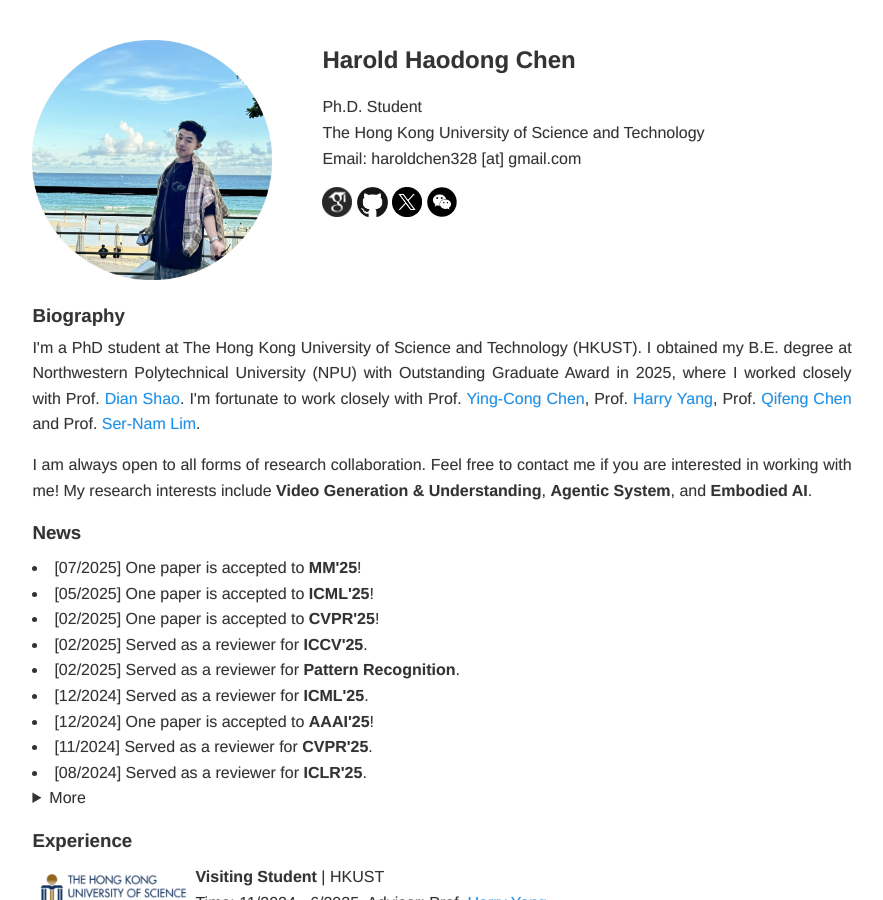
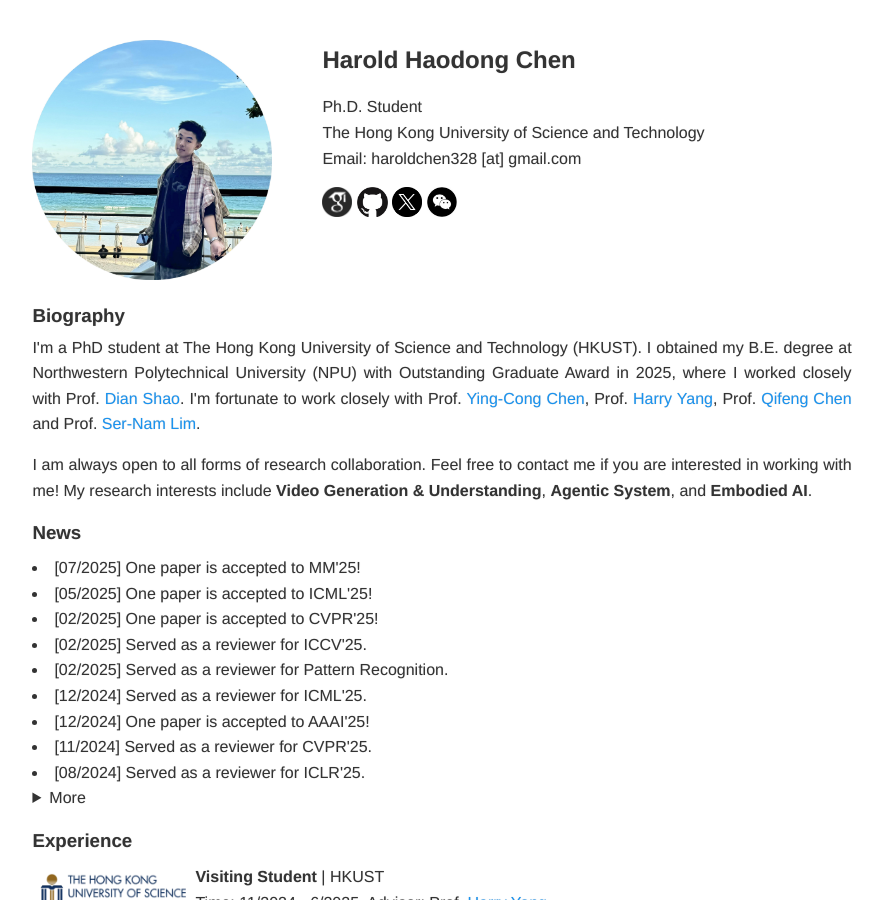
Before and after one commit to HaroldChen19/HaroldChen19.github.io, a Jekyll site: the page built from index.html, in a window 1280 px wide and 900 px high. Shown: the whole window, without its empty margins (198-1081 px from the left). Built offline with Jekyll 4.4.1, drawn with Linux system fonts in a browser that asks for light colours.

Commit message:
Update index.html

```diff
--- a/index.html
+++ b/index.html
@@ -79,39 +79,39 @@ layout: default
 	<h3 class="content-section-list">News</h3>
 	<p>
 	<li>
-		[07/2025] One paper is accepted to <span style="font-weight: bold;">MM'25</span>!
+		[07/2025] One paper is accepted to MM'25!
 	<li>
-		[05/2025] One paper is accepted to <span style="font-weight: bold;">ICML'25</span>!
+		[05/2025] One paper is accepted to ICML'25!
 	<li>
-		[02/2025] One paper is accepted to <span style="font-weight: bold;">CVPR'25</span>!
+		[02/2025] One paper is accepted to CVPR'25!
 	<li>
-		[02/2025] Served as a reviewer for <span style="font-weight: bold;">ICCV'25</span>.
+		[02/2025] Served as a reviewer for ICCV'25.
 	<li>
-		[02/2025] Served as a reviewer for <span style="font-weight: bold;">Pattern Recognition</span>.
+		[02/2025] Served as a reviewer for Pattern Recognition.
 	<!-- <li>
 		[01/2025] Served as a reviewer for ACM TOMM. -->
 	<li>
-		[12/2024] Served as a reviewer for <span style="font-weight: bold;">ICML'25</span>.
+		[12/2024] Served as a reviewer for ICML'25.
 	<li>
-		[12/2024] One paper is accepted to <span style="font-weight: bold;">AAAI'25</span>!
+		[12/2024] One paper is accepted to AAAI'25!
 	<li>
-		[11/2024] Served as a reviewer for <span style="font-weight: bold;">CVPR'25</span>.
+		[11/2024] Served as a reviewer for CVPR'25.
 	<!-- <li>
 		[10/2024] Served as a reviewer for AISTATS'25. -->
 	<li>
-		[08/2024] Served as a reviewer for <span style="font-weight: bold;">ICLR'25</span>.
+		[08/2024] Served as a reviewer for ICLR'25.
 
 	<details><summary>More</summary>
 	<li>
-		[07/2024] Two paper are accepted to <span style="font-weight: bold;">MM'24</span>!
+		[07/2024] Two paper are accepted to MM'24!
 	<li>
-		[05/2024] Served as a reviewer for <span style="font-weight: bold;">NeurIPS'24</span>.
+		[05/2024] Served as a reviewer for NeurIPS'24.
 	<li>
-		[02/2024] Served as a reviewer for <span style="font-weight: bold;">ECCV'24</span>.
+		[02/2024] Served as a reviewer for ECCV'24.
 	<li>
-		[01/2024] Served as a reviewer for <span style="font-weight: bold;">MM'24</span>.
+		[01/2024] Served as a reviewer for MM'24.
 	<li>
-		[01/2024] One paper is accepted to <span style="font-weight: bold;">WWW'24</span> as <span style="font-weight: bold;"><font color="#f00">Oral Presentation</font></span>!
+		[01/2024] One paper is accepted to WWW'24 as <span style="font-weight: bold;"><font color="#f00">Oral Presentation</font></span>!
 	</li>
 	</details>
 	</p>
```
